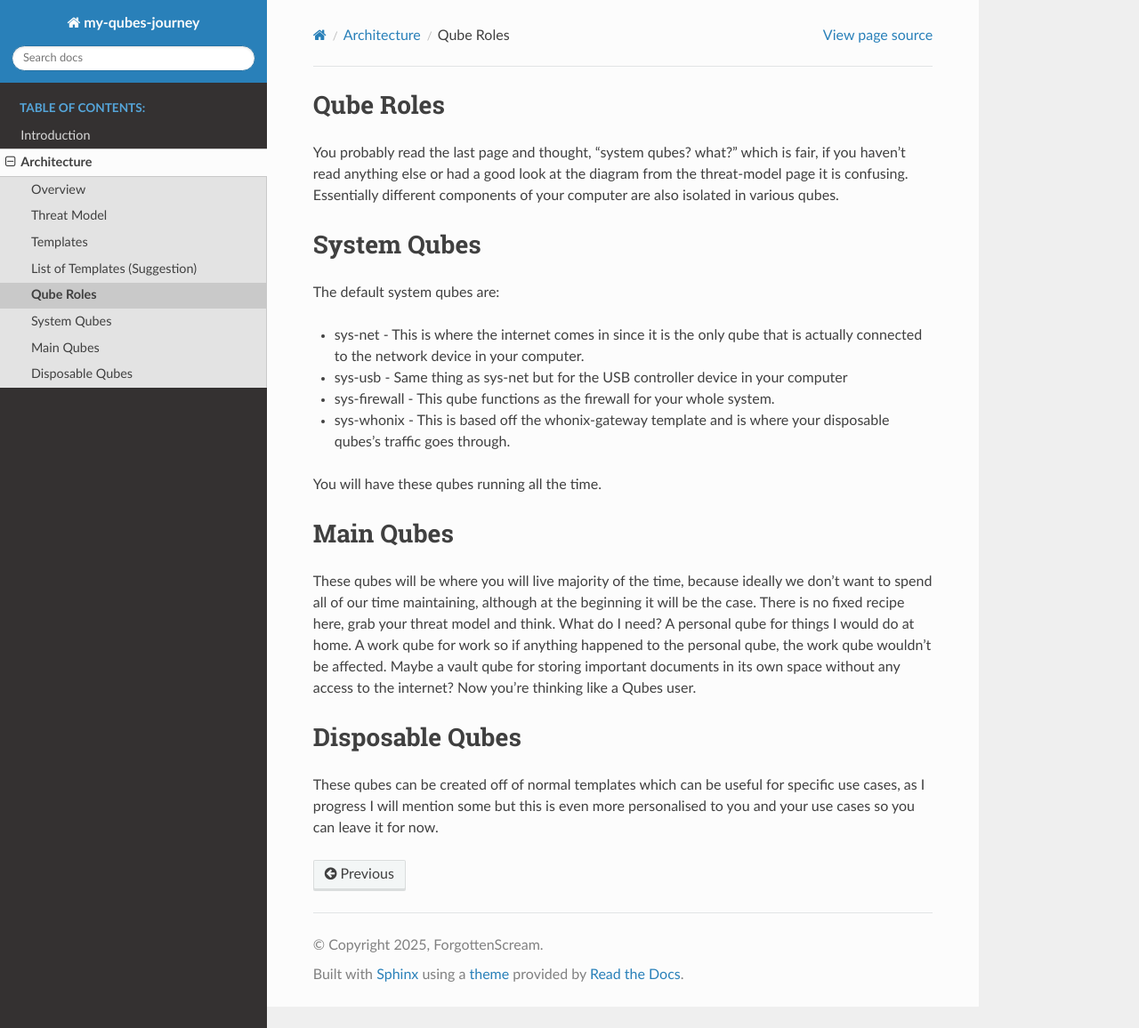
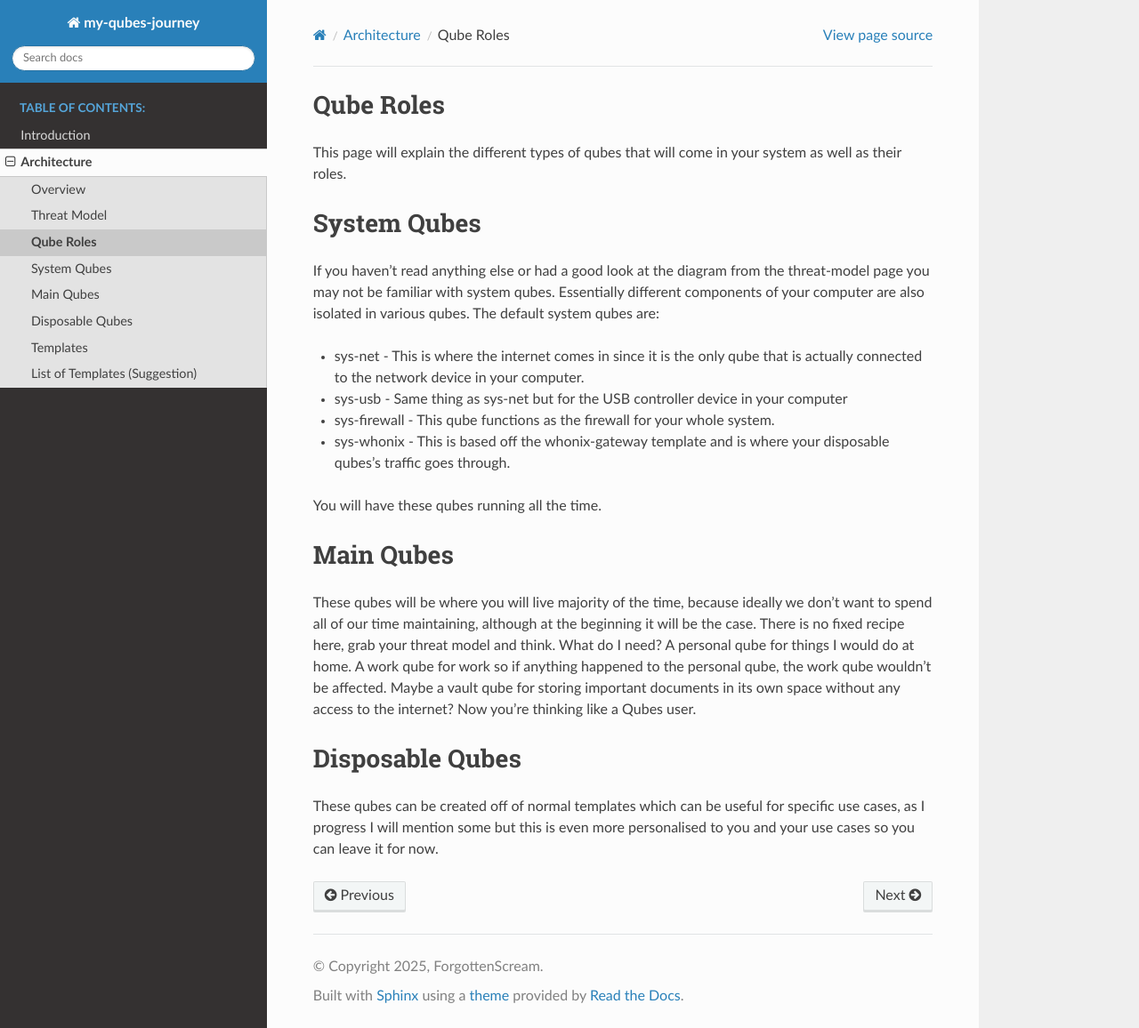
Before and after one commit to ForgottenScream/my-qubes-journey, a Sphinx documentation site: the page built from docs/source/architecture/qube-roles.rst, in a window 1280 px wide and 1156 px high. Shown: the whole window at 89% size. Built offline with Sphinx 7.4.7 and the Read the Docs theme 3.1.0, drawn with Linux system fonts in a browser that asks for light colours.

Commit message:
restructuring

```diff
--- a/docs/source/architecture/index.rst
+++ b/docs/source/architecture/index.rst
@@ -10,5 +10,5 @@ This section will look at the Qubes OS Architecture and how we want to shape it
 
    overview
    threat-model
+   qube-roles
    templates
-   qube-roles
--- a/docs/source/architecture/qube-roles.rst
+++ b/docs/source/architecture/qube-roles.rst
@@ -1,12 +1,13 @@
 Qube Roles
 ==========
 
-You probably read the last page and thought, "system qubes? what?" which is fair, if you haven't read anything else or had a good look at the diagram from the threat-model page it is confusing.
-Essentially different components of your computer are also isolated in various qubes.
+This page will explain the different types of qubes that will come in your system as well as their roles.
 
 System Qubes
 ============
 
+If you haven't read anything else or had a good look at the diagram from the threat-model page you may not be familiar with system qubes.
+Essentially different components of your computer are also isolated in various qubes.
 The default system qubes are:
 
 - sys-net - This is where the internet comes in since it is the only qube that is actually connected to the network device in your computer.
```
